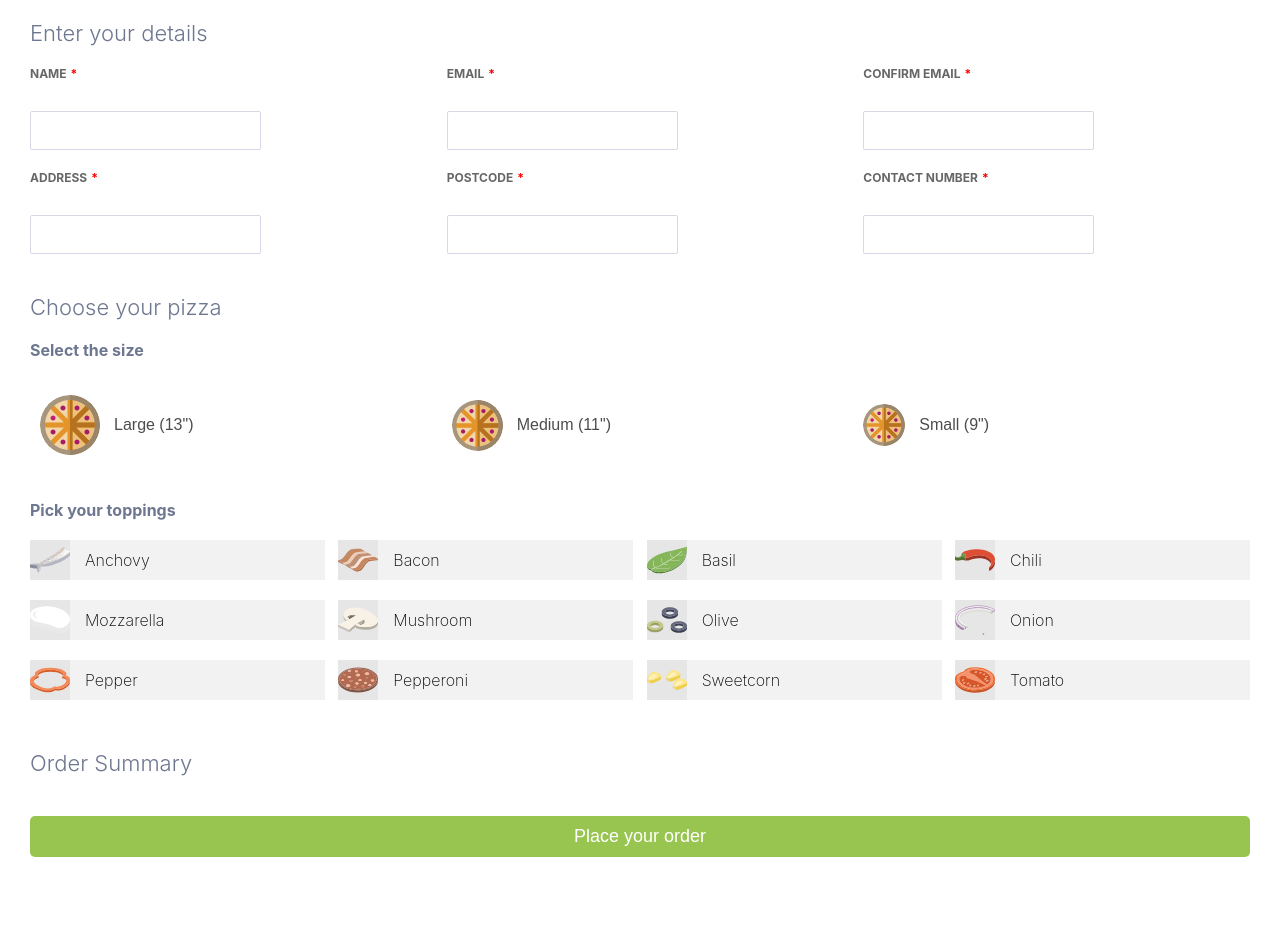
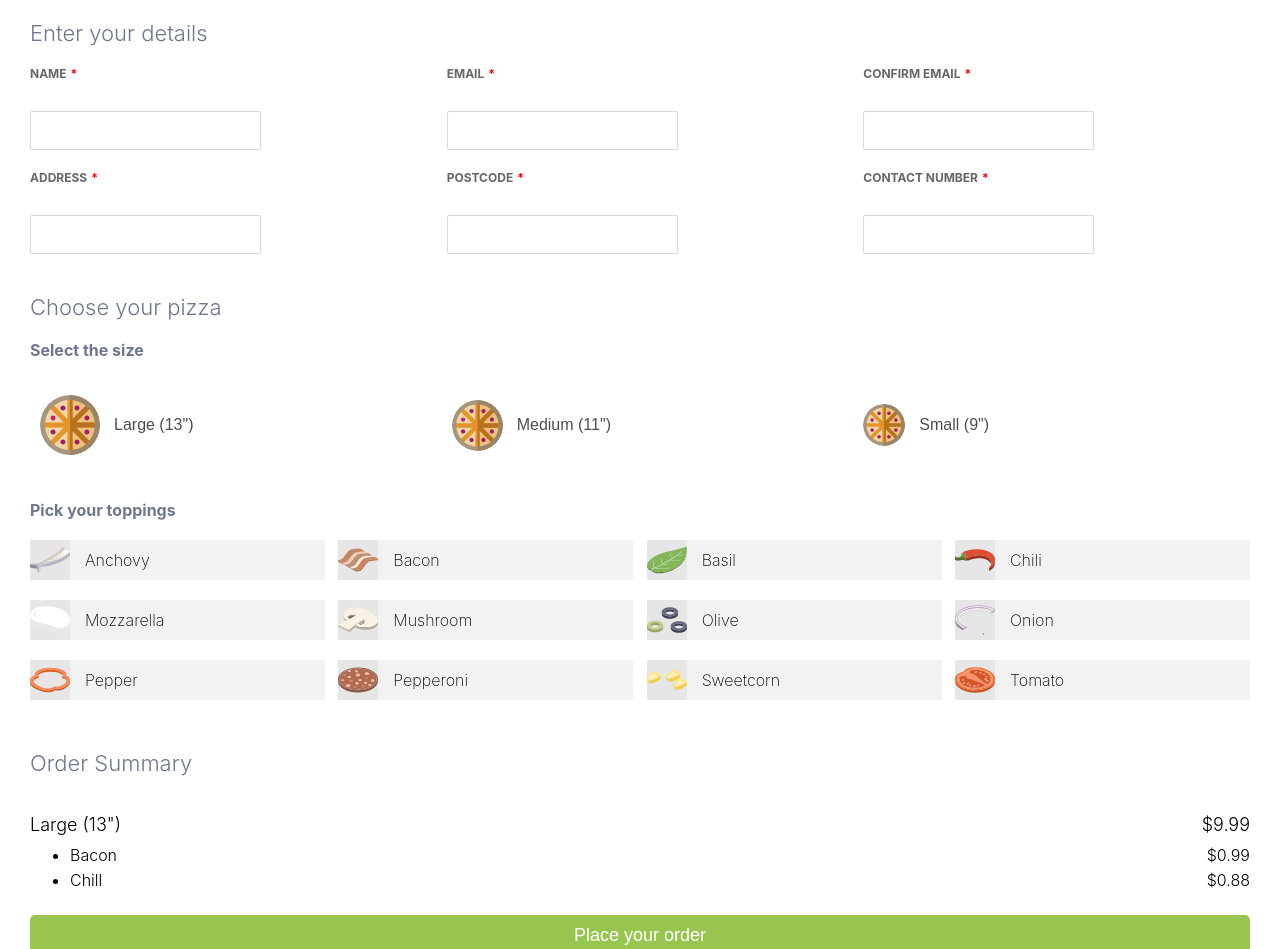
Before and after one commit to yujiawei427/react-pizza-order, a React (Create React App) app: page / in a window 1280 px wide. Shown: the top 949 px of the page. Before the commit the page ends 877 px from the top, so only its background shows below. Built offline with nearby package versions, Linux system fonts and the light colour scheme.

Commit message:
add order summary

```diff
--- a/src/App.js
+++ b/src/App.js
@@ -27,13 +27,16 @@ const PlaceOrderButton = styled.button`
 
 const SIZES = [{
   percentage: 1,
-  name: `Large (13")`
+  name: `Large (13")`,
+  price: 13.99,
 }, {
   percentage: 0.85,
-  name: `Medium (11")`
+  name: `Medium (11")`,
+  price: 11.99,
 }, {
   percentage: 0.7,
-  name: `Small (9")`
+  name: `Small (9")`,
+  price: 9.99,
 }];
 
 class App extends React.Component {
--- /dev/null
+++ b/src/components/OrderSummaryList/Components/Item.jsx
@@ -0,0 +1,65 @@
+import React from 'react';
+import PropTypes from 'prop-types';
+import styled from 'styled-components';
+
+const Topping = styled.div`
+  display: flex;
+  justify-content: space-between;
+  font-weight: 300;
+  margin-bottom: 5px;
+`;
+
+const Name = styled.div`
+  text-transform: capitalize;
+`;
+const Size = styled.h3`
+  margin-bottom: 10px;
+  display: flex;
+  justify-content: space-between;
+  font-size: 18px;
+  font-weight: 300;
+`;
+
+const ToppingsUnorderedList = styled.ul`
+  margin: 0;
+`;
+
+const Item = ({
+  size,
+  toppings,
+}) => (
+  <div>
+    <Size>
+      <Name>{size.name}</Name>
+      <div>${size.price}</div>
+    </Size>
+    <ToppingsUnorderedList>
+      {toppings.map((topping) => (
+        <li>
+          <Topping>
+            <Name>{topping.name}</Name>
+            <div>${topping.price}</div>
+          </Topping>
+        </li>
+      ))}
+    </ToppingsUnorderedList>
+  </div>
+);
+
+Item.defaultProps = {
+  topping: [],
+};
+
+Item.propTypes = {
+  size: PropTypes.shape({
+    name: PropTypes.string,
+    price: PropTypes.number,
+    percentage: PropTypes.number,
+  }).isRequired,
+  toppings: PropTypes.arrayOf(PropTypes.shape({
+    name: PropTypes.string,
+    price: PropTypes.number,
+  }).isRequired).isRequired,
+};
+
+export default Item;
--- /dev/null
+++ b/src/components/OrderSummaryList/Components/index.js
@@ -0,0 +1 @@
+export { default } from './Item';
--- a/src/components/OrderSummaryList/OrderSummaryList.jsx
+++ b/src/components/OrderSummaryList/OrderSummaryList.jsx
@@ -1,9 +1,22 @@
 import React from 'react';
 import Section from '../Section';
+import Item from './Components';
 
 const OrderSummaryList = () => (
   <Section title="Order Summary">
-
+    <Item
+      size={{
+        name: 'Large (13")',
+        price: 9.99
+      }}
+      toppings={[{
+        name: 'bacon',
+        price: 0.99,
+      }, {
+        name: 'chill',
+        price: 0.88,
+      }]}
+      />
 
   </Section>
 
```
